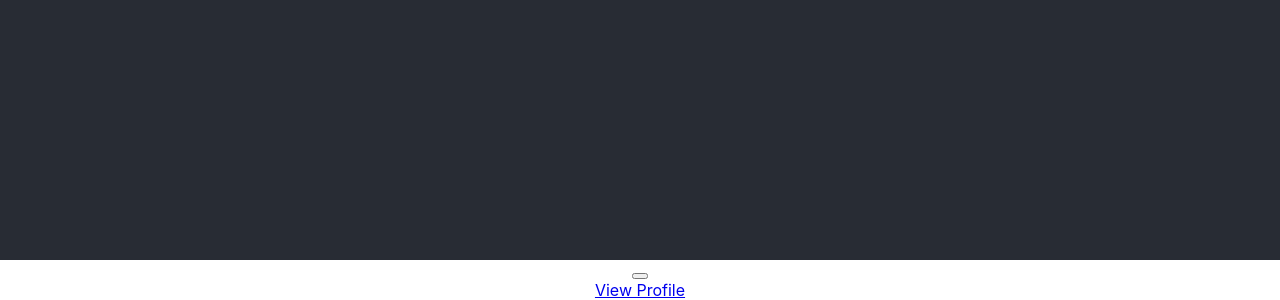
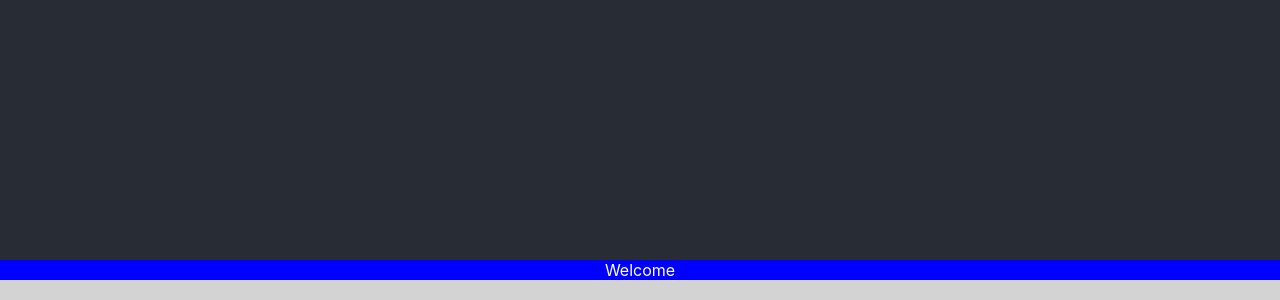
Before and after one commit to s-a-mb/recruit-project, a React (Create React App) app: page / in a window 1280 px wide. Shown: the part 540-840 px from the top of the page. Built offline with nearby package versions, Linux system fonts and the light colour scheme.

Commit message:
added welcome

```diff
--- a/src/App.js
+++ b/src/App.js
@@ -1,4 +1,4 @@
-import NavBar from "./components/NavBar/NavBar";
+import Welcome from "./components/Welcome/Welcome";
 import './App.css';
 
 function App() {
@@ -7,7 +7,7 @@ function App() {
       <header className="App-header"></header>
       <main>
         <div>
-          <NavBar />
+          <Welcome />
         </div>
       </main>
     </div>
--- /dev/null
+++ b/src/components/Welcome/Welcome.css
@@ -0,0 +1,14 @@
+body {
+    background-color: lightgrey;
+    color: blue;
+}
+
+h1 {
+    background-color: black;
+    color: white;
+}
+
+div {
+    background-color: blue;
+    color: white;
+}
--- /dev/null
+++ b/src/components/Welcome/Welcome.js
@@ -0,0 +1,10 @@
+import React from 'react'
+import './Welcome.css';
+
+const Welcome = () => {
+  return (
+    <div>Welcome</div>
+  )
+}
+
+export default Welcome
```
